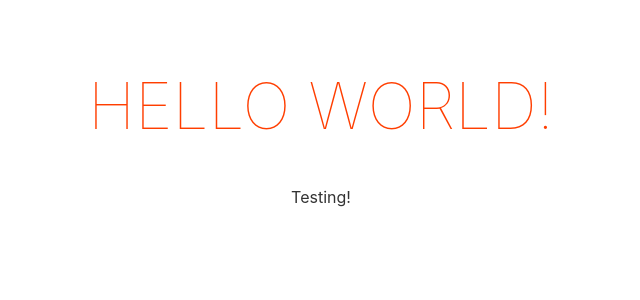
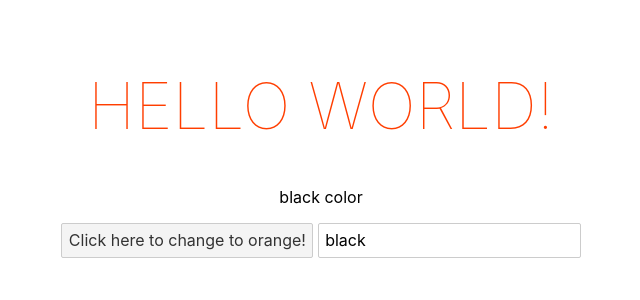
Before and after one commit to MatheusCPimentel/svelte-studies, a Svelte app: page / in a window 1280 px wide. Shown: the top 300 px of the page, without its empty margins (319-959 px from the left). Built offline with nearby package versions, Linux system fonts and the light colour scheme.

Commit message:
Finish lesson 01

```diff
--- a/src/App.svelte
+++ b/src/App.svelte
@@ -1,10 +1,17 @@
 <script>
 	export let name;
+	let theColor = 'black';
+
+	const handleClick = () => {
+		theColor = 'orange';
+	}
 </script>
 
 <main>
 	<h1>Hello {name}!</h1>
-	<p>Testing!</p>
+	<p style="color: {theColor}">{theColor} color</p>
+	<button on:click={handleClick}>Click here to change to orange!</button>
+	<input type="text" bind:value={theColor}>
 </main>
 
 <style>
```
